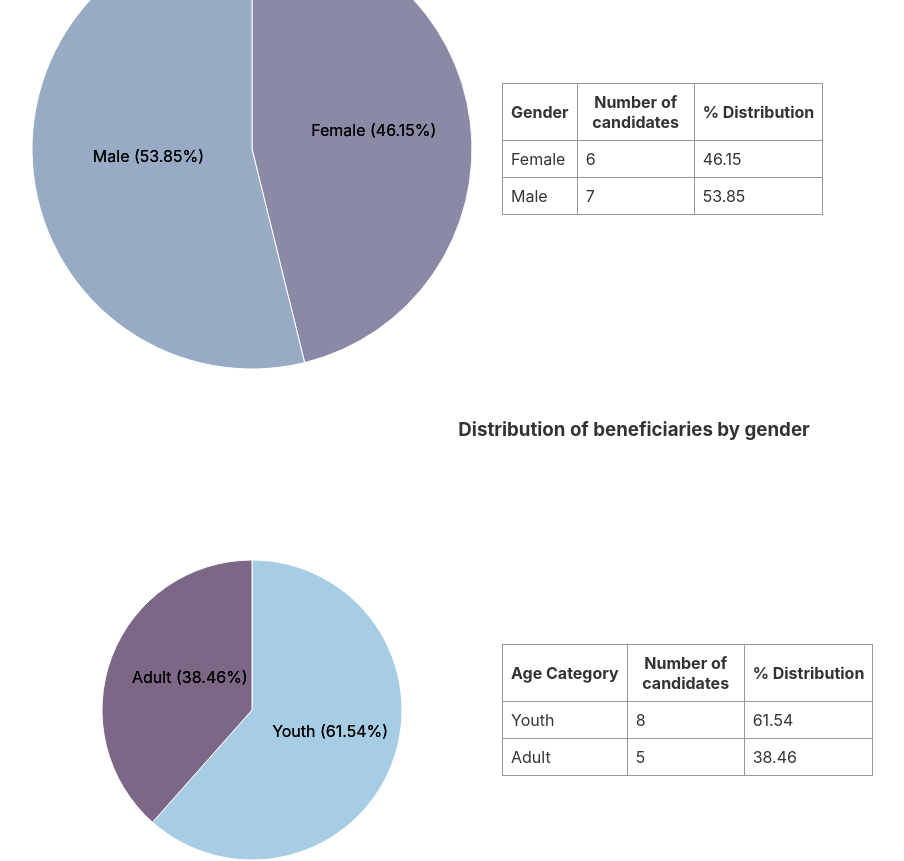
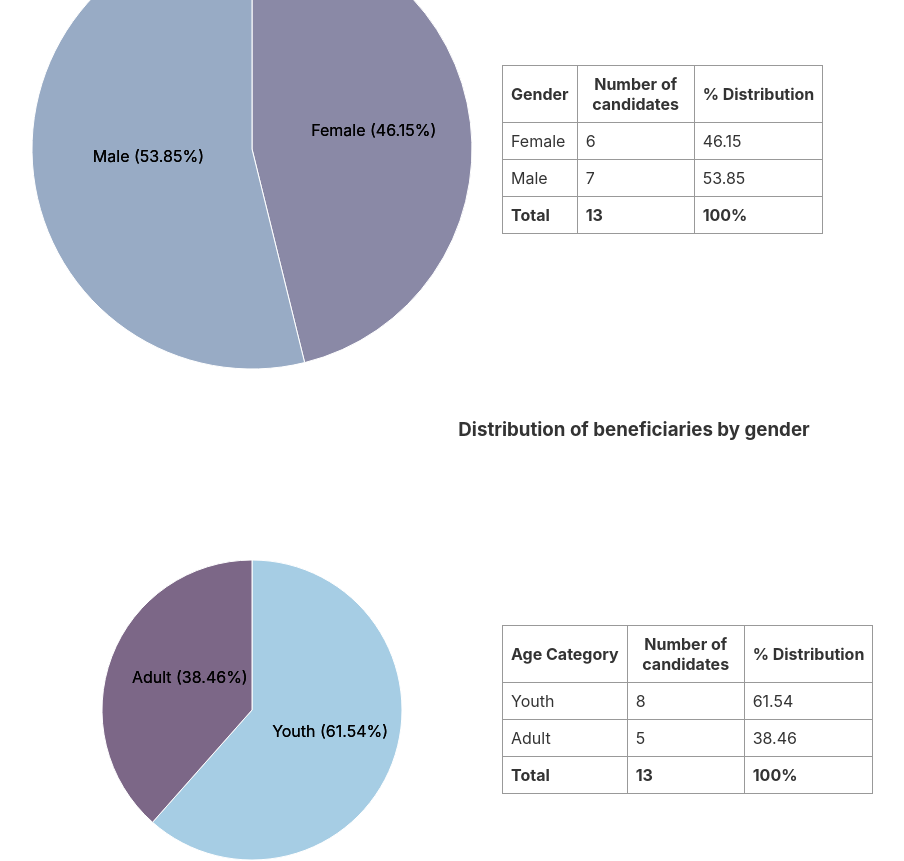
Before and after one commit to kanmii/appeals-project, a Svelte app: page / in a window 1280 px wide. Shown: the part 420-1281 px from the top of the page, without its empty margins (6-910 px from the left). Built offline with nearby package versions, Linux system fonts and the light colour scheme.

Commit message:
Added totals and turn yes/no data into booleans.

```diff
--- a/src/Appeals/appeals-injectables.js
+++ b/src/Appeals/appeals-injectables.js
@@ -1,4 +1,13 @@
 import { csvParse } from "d3-dsv";
+
+// KPI1:Number of beneficiaries supported by the project (of which women and youths%)
+// KPI2:Number of farmers adopting improved technologies with project support (disaggregated by gender)
+// KPI3:Number of farmers reached with agricultural assets under the project (disaggregated by gender)
+// KPI4: Total number of technologies, demonstrated and disseminated under the project (of which 50% climate and/or nutrition sensitive)
+
+// The table to take care of KPIs 1-3 can look like: Name(ibrahim akinola), Age(31), Gender(male/female),improved tech(yes/no),received agricultural assets(yes/no)
+
+// another table can take care of KPI4. May look like Technology Title(improved seedlings/fertilizer application/etc), Category(climate sensitive,nutrition sensitive,others)
 
 export const headerMapping = {
   NAME: "name",
@@ -20,6 +29,9 @@ export async function getCSVData() {
     }, {});
 
     data.age = +data.age;
+    data.improvedTech = data.improvedTech === "Yes" ? true : false;
+    data.receivedAssets = data.receivedAssets === "Yes" ? true : false;
+    data.receivedTraining = data.receivedTraining === "Yes" ? true : false;
     return data;
   });
 }
--- a/src/Appeals/appeals.svelte
+++ b/src/Appeals/appeals.svelte
@@ -25,6 +25,7 @@
   let arcs = [];
   let data = [];
   let ageArcs = [];
+  let numCandidates = 0;
 
   let femaleMaleCountsMap = [FEMALE_LABEL, MALE_LABEL].reduce(
     (acc, l) => ({ ...acc, [l]: { count: 0, percent: 0 } }),
@@ -71,7 +72,7 @@
     const { Female, Male } = lodashGroupBy(data, d => d.gender);
     const countFemales = Female.length;
     const countMales = Male.length;
-    const numCandidates = countFemales + countMales;
+    numCandidates = countFemales + countMales;
     const countsMap = {};
 
     const totalAngle = Math.PI * 2;
@@ -255,6 +256,20 @@
               </tr>
             {/if}
           {/each}
+
+          {#if numCandidates > 0}
+            <td>
+              <strong>Total</strong>
+            </td>
+
+            <td>
+              <strong>{numCandidates}</strong>
+            </td>
+
+            <td>
+              <strong>100%</strong>
+            </td>
+          {/if}
         </tbody>
       </table>
     </div>
@@ -307,6 +322,20 @@
               </tr>
             {/if}
           {/each}
+
+          {#if numCandidates > 0}
+            <td>
+              <strong>Total</strong>
+            </td>
+
+            <td>
+              <strong>{numCandidates}</strong>
+            </td>
+
+            <td>
+              <strong>100%</strong>
+            </td>
+          {/if}
         </tbody>
       </table>
     </div>
```
